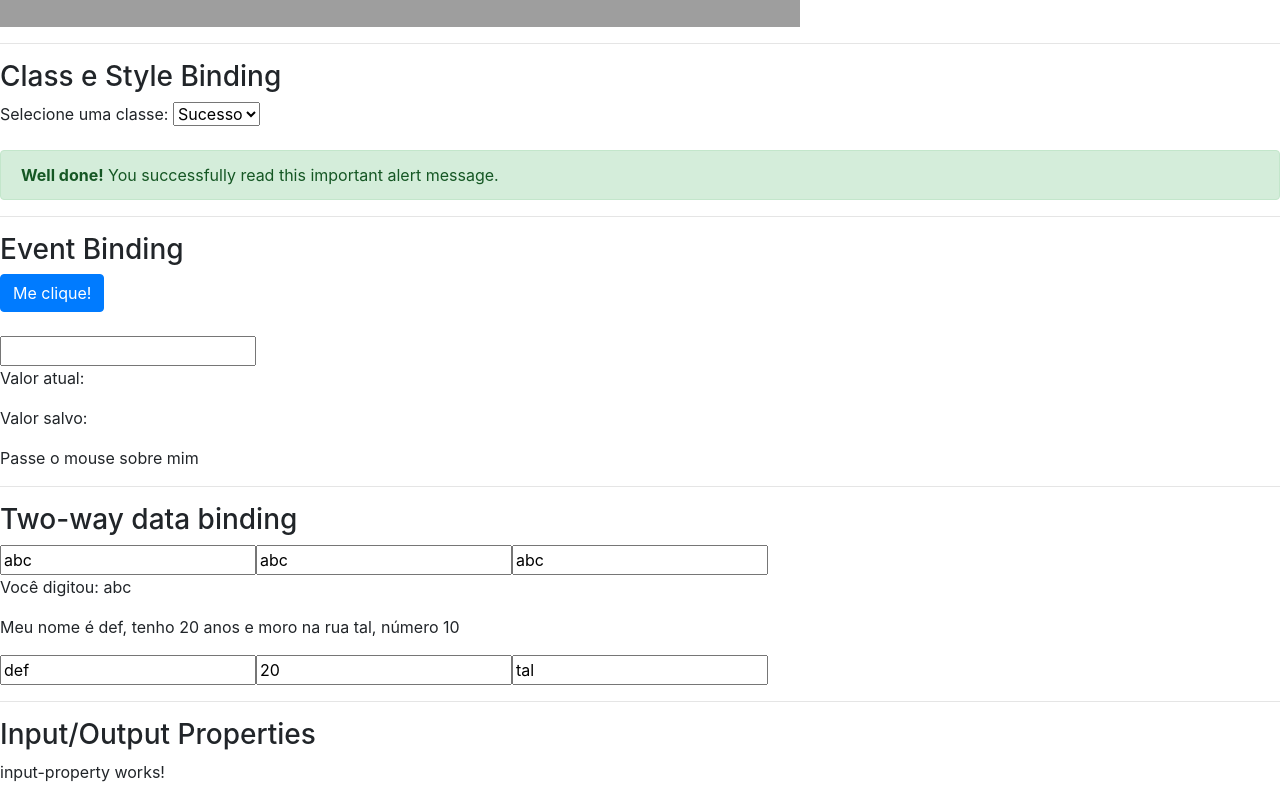
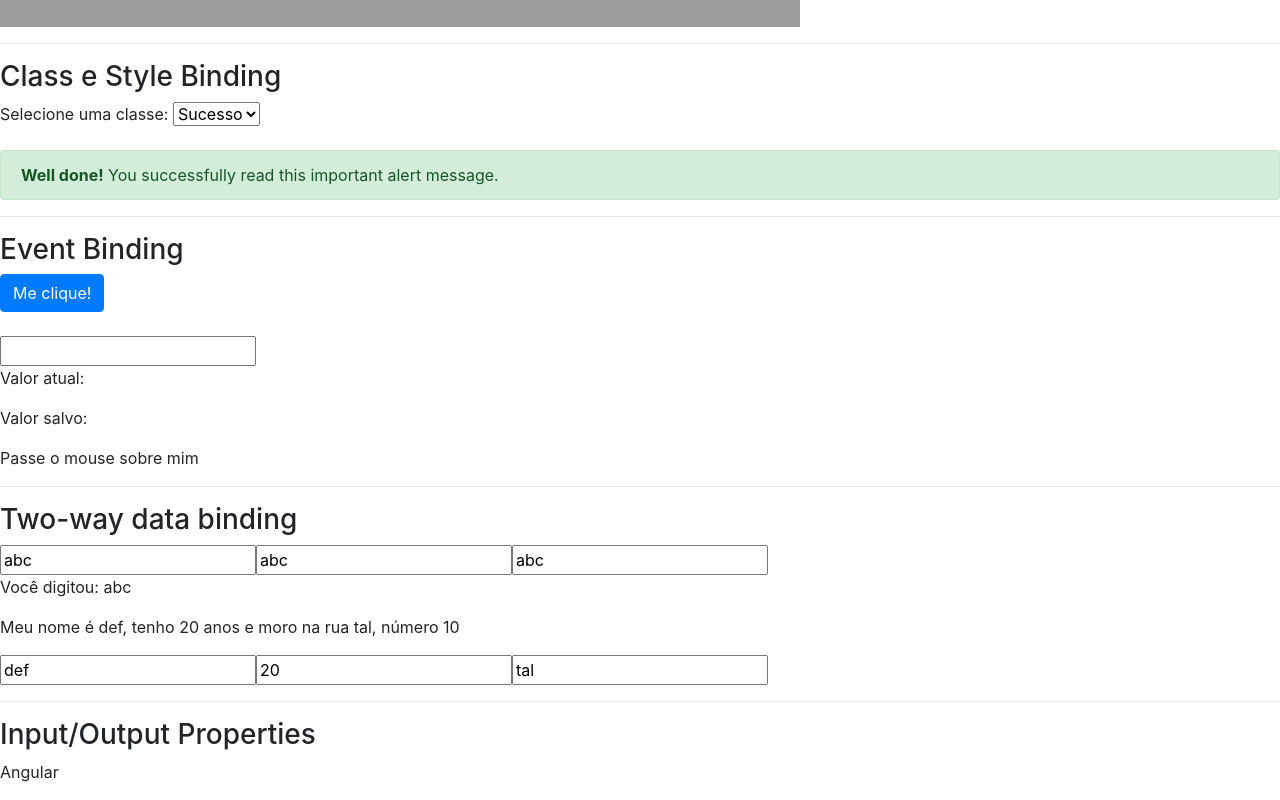
Before and after one commit to robertabononi/angular-loiane, an Angular app in the folder data-binding/: page / in a window 1280 px wide. Shown: the part 433-1233 px from the top of the page. Built offline with nearby package versions, Linux system fonts and the light colour scheme; grey boxes are pictures that could not be loaded.

Commit message:
chore: declare property in the component document

```diff
--- a/data-binding/src/app/data-binding/data-binding.component.html
+++ b/data-binding/src/app/data-binding/data-binding.component.html
@@ -105,7 +105,7 @@
   <article>
     <h3>Input/Output Properties</h3>
 
-    <app-curso></app-curso>
+    <app-curso [nome]="nomeDoCurso"></app-curso>
 
   </article>
 </section>
--- a/data-binding/src/app/data-binding/data-binding.component.ts
+++ b/data-binding/src/app/data-binding/data-binding.component.ts
@@ -15,6 +15,8 @@ export class DataBindingComponent implements OnInit {
   valorSalvo = ''
 
   isMouseOver: boolean = false
+
+  nomeDoCurso: string = 'Angular'
 
 
   getValor(){
--- a/data-binding/src/app/input-property/input-property.component.html
+++ b/data-binding/src/app/input-property/input-property.component.html
@@ -1 +1,3 @@
-<p>input-property works!</p>
+<p>
+  {{ nome }}
+</p>
--- a/data-binding/src/app/input-property/input-property.component.ts
+++ b/data-binding/src/app/input-property/input-property.component.ts
@@ -1,4 +1,4 @@
-import { Component, OnInit } from '@angular/core';
+import { Component, Input, OnInit } from '@angular/core';
 
 @Component({
   selector: 'app-curso',
@@ -7,6 +7,9 @@ import { Component, OnInit } from '@angular/core';
 })
 export class InputPropertyComponent implements OnInit {
 
+  @Input()
+  nome: string = ''
+
   constructor() { }
 
   ngOnInit(): void {
```
